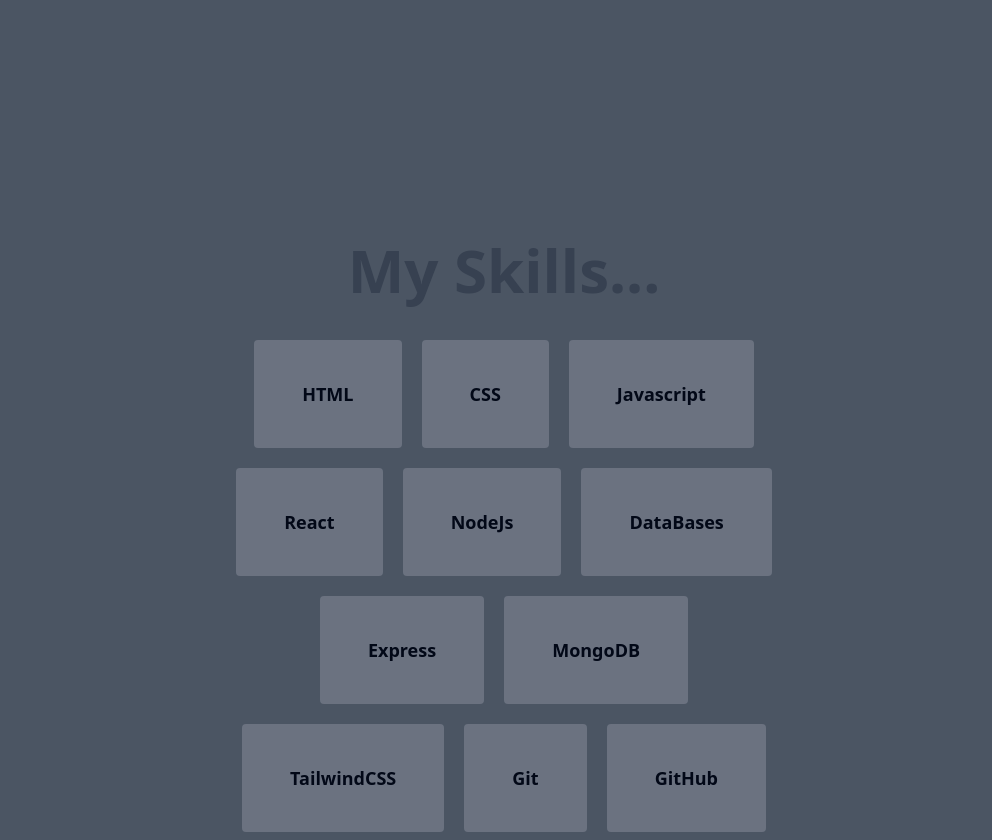
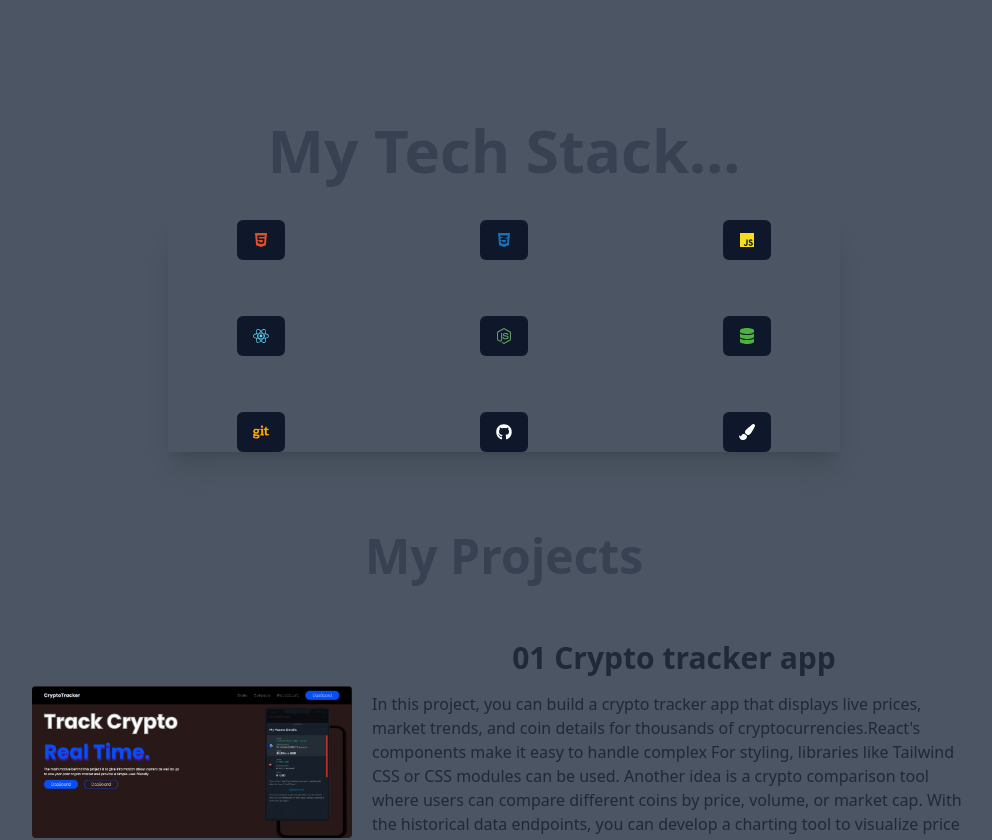
Before and after one commit to SANDEEP7522/my_pigeonhole, a React (Vite) app: page / in a window 1280 px wide. Shown: the part 1520-2360 px from the top of the page, without its empty margins (136-1128 px from the left). Built offline with nearby package versions, Linux system fonts and the light colour scheme.

Commit message:
skill updated

```diff
--- a/src/components/Skills/Skill.jsx
+++ b/src/components/Skills/Skill.jsx
@@ -1,25 +1,130 @@
+import {
+  FaCss3Alt,
+  FaDatabase,
+  FaGit,
+  FaGithub,
+  FaHtml5,
+  FaJs,
+  FaNodeJs,
+  FaReact,
+  FaPaintBrush,
+} from "react-icons/fa";
+import { Hint } from "../NaveBar/Hint";
+import { Button } from "../ui/button";
 
 export default function Skills() {
-     const skills = ["HTML", "CSS", "Javascript", "React", "NodeJs", "DataBases", "Express", "MongoDB", "TailwindCSS", 'Git', "GitHub", "AWS" ];
-     return (
-         <section id="skills"
-             className="px-10 w-full my-40 max-w-5xl mx-auto">
-             <h2 className="text-center text-6xl text-gray-700 font-bold">
-                 My Skills...
-             </h2>
-             <div className="mt-10 flex gap-5 justify-center
-                             flex-wrap mx-auto max-w-xl">
-                 {skills.map((skill, index) => {
-                     return (
-                         <div key={index}
-                              className="cursor-pointer px-12 py-10
-                                         rounded bg-gray-500 text-lg
-                                         flex items-center justify-center
-                                         font-bold hover:shadow-xl">
-                             {skill}
-                         </div>
-                     )})}
-             </div>
-         </section>
-     )
- }
+  return (
+    <section id="skills" className="mt-10 text-center">
+      <h2 className="text-6xl text-gray-700 font-bold">My Tech Stack...</h2>
+
+      {/* Grid for skill items */}
+      <div className="mt-10 grid grid-cols-1 sm:grid-cols-3 lg:grid-cols-3 gap-14 mx-auto max-w-2xl shadow-xl ">
+        <div className="flex flex-col items-center  ">
+          <Hint label="HTML5">
+            <Button>
+              <FaHtml5
+                color="#E34F26"
+                size={50}
+                className="hover:bg-blue-500 text-gray-500"
+              />
+            </Button>
+          </Hint>
+        </div>
+
+        <div className="flex flex-col items-center">
+          <Hint label="CSS3">
+            <Button>
+              <FaCss3Alt
+                size={50}
+                color="#1572B6"
+                className="hover:bg-blue-500 text-gray-500"
+              />
+            </Button>
+          </Hint>
+        </div>
+
+        <div className="flex flex-col items-center">
+          <Hint label="JavaScript">
+            <Button>
+              <FaJs
+                size={50}
+                color="#F7DF1E"
+                className="hover:bg-blue-500 text-gray-500"
+              />
+            </Button>
+          </Hint>
+        </div>
+
+        <div className="flex flex-col items-center">
+          <Hint label="HTReactJSML5">
+            <Button>
+              <FaReact
+                size={50}
+                color="#61DAFB"
+                className="hover:bg-blue-500 text-gray-500"
+              />
+            </Button>
+          </Hint>
+        </div>
+
+        <div className="flex flex-col items-center">
+          <Hint label="Node.js">
+            <Button>
+              <FaNodeJs
+                size={50}
+                color="#68A063"
+                className="hover:bg-blue-500 text-gray-500"
+              />
+            </Button>
+          </Hint>
+        </div>
+
+        <div className="flex flex-col items-center">
+          <Hint label="SQL / MongoDB">
+            <Button>
+              <FaDatabase
+                size={50}
+                color="#4DB33D"
+                className="hover:bg-blue-500 text-gray-500"
+              />
+            </Button>
+          </Hint>
+        </div>
+
+        <div className="flex flex-col items-center">
+          <Hint label="Git">
+            <Button>
+              <FaGit
+                size={50}
+                color="orange"
+                className="hover:bg-blue-500 text-gray-500"
+              />
+            </Button>
+          </Hint>
+        </div>
+
+        <div className="flex flex-col items-center">
+          <Hint label="GitHub">
+            <Button>
+              <FaGithub
+                color="#fff"
+                className="hover:bg-blue-500 text-gray-500"
+              />
+            </Button>
+          </Hint>
+        </div>
+
+        <div className="flex flex-col items-center">
+          <Hint label="ui/Ux">
+            <Button>
+              <FaPaintBrush
+                color="#fff"
+                className="hover:bg-blue-500 text-gray-500"
+              />
+            </Button>
+          </Hint>
+        </div>
+      </div>
+    </section>
+  );
+}
```
